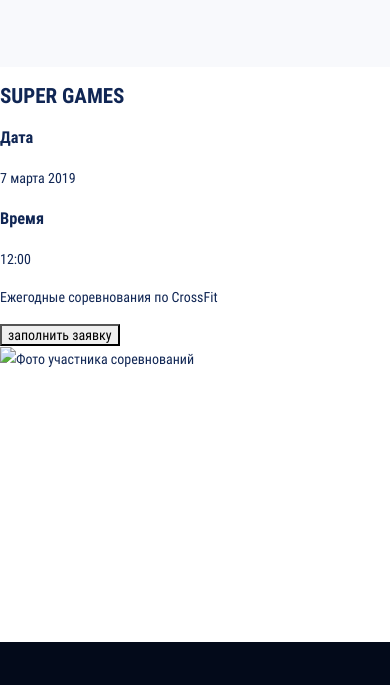
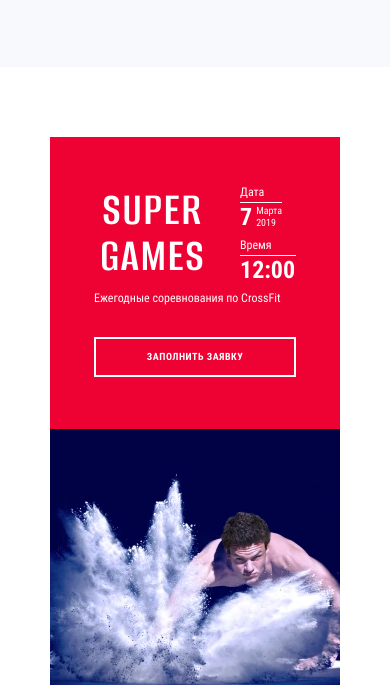
Before and after one commit to NailMarkov/Fitness-2.0, a plain HTML site: page index.html in a window 390 px wide. Shown: the part 2836-3521 px from the top of the page. Drawn offline with Linux system fonts and the light colour scheme.

Commit message:
deploy: ee7c23cfb6c293f13a2c90b3e572a4f260981277

```diff
--- a/css/style.css
+++ b/css/style.css
@@ -739,7 +739,7 @@
   background-size: 30px 42px;
 }
 
-.card__bg {
+.card__price-bg {
   position: absolute;
   bottom: 30px;
   left: 0;
@@ -865,6 +865,112 @@
   color: #15ab07;
 }
 
+.games {
+  display: -webkit-box;
+  display: -ms-flexbox;
+  display: flex;
+  padding: 120px calc(50% - 580px) 100px;
+}
+
+.games__event-block {
+  padding: 85px 78px;
+  background-color: #ed0233;
+  color: #ffffff;
+}
+
+.games__event-time {
+  display: -ms-grid;
+  display: grid;
+  -ms-grid-columns: 201px 93px;
+  grid-template-columns: 201px 93px;
+  -ms-grid-rows: auto auto;
+  grid-template-rows: auto auto;
+  gap: 13px 50px;
+  margin-bottom: 9px;
+}
+
+.games__title {
+  grid-row: -1/1;
+  margin: 0;
+  font-family: "Alumni Sans", "Arial", sans-serif;
+  font-weight: 600;
+  font-size: 82px;
+  line-height: 79px;
+  letter-spacing: 2.46px;
+  text-align: center;
+}
+
+.games__subtitle {
+  margin: 0 0 4px;
+  font-weight: 400;
+  font-size: 18px;
+  line-height: 18px;
+}
+
+.games__date {
+  position: relative;
+  display: -webkit-box;
+  display: -ms-flexbox;
+  display: flex;
+  -webkit-box-align: center;
+  -ms-flex-align: center;
+  align-items: center;
+  margin: 0;
+  width: 64px;
+}
+
+.games__date::before {
+  content: "";
+  position: absolute;
+  top: 5px;
+  right: 0;
+  left: 0;
+  height: 1px;
+  background-color: #ffffff;
+}
+
+.games__figure {
+  display: block;
+  margin-right: 6px;
+  font-weight: 700;
+  font-size: 40px;
+  line-height: 60px;
+}
+
+.games__month {
+  display: block;
+  width: 37px;
+  line-height: 19px;
+}
+
+.games__time {
+  position: relative;
+  margin: 0;
+}
+
+.games__time::before {
+  content: "";
+  position: absolute;
+  top: 5px;
+  right: 0;
+  left: 0;
+  height: 1px;
+  background-color: #ffffff;
+}
+
+.games__text {
+  margin: 0 0 46px;
+  font-size: 18px;
+  line-height: 27px;
+}
+
+.games__buton {
+  width: 100%;
+  padding: 26px 26px 25px;
+  border: 4px solid #ffffff;
+  color: inherit;
+}
+
 .gym {
   display: -webkit-box;
   display: -ms-flexbox;
@@ -1266,6 +1372,75 @@
     padding: 61px 111px;
   }
 
+  .games {
+    padding: 100px calc(50% - 339px);
+  }
+
+  .games__event-block {
+    padding: 51px 45px;
+  }
+
+  .games__event-time {
+    -ms-grid-columns: 117px 56px;
+    grid-template-columns: 117px 56px;
+    gap: 5px 29px;
+    margin-bottom: 1px;
+  }
+
+  .games__title {
+    font-size: 48px;
+    line-height: 46px;
+    letter-spacing: 1.44px;
+  }
+
+  .games__subtitle {
+    margin-bottom: 2px;
+    font-size: 12px;
+    line-height: 10px;
+  }
+
+  .games__date {
+    width: 42px;
+  }
+
+  .games__date::before {
+    top: 3px;
+  }
+
+  .games__figure {
+    margin-right: 4px;
+    font-size: 24px;
+    line-height: 36px;
+  }
+
+  .games__month {
+    font-size: 10px;
+    line-height: 12px;
+  }
+
+  .games__time::before {
+    top: 3px;
+  }
+
+  .games__text {
+    margin-bottom: 30px;
+    font-size: 12px;
+    line-height: 18px;
+  }
+
+  .games__buton {
+    padding: 13px 26px;
+    font-size: 10px;
+    line-height: 10px;
+    letter-spacing: 0.5px;
+    border-width: 2px;
+  }
+
+  .games__game-picture {
+    width: 386px;
+    height: 282px;
+  }
+
   .gym {
     -webkit-box-orient: vertical;
     -webkit-box-direction: normal;
@@ -1469,11 +1644,28 @@
     background-size: 24px 33px;
   }
 
-  .card__bg {
+  .card__price-bg {
     bottom: 26px;
     left: 23px;
     font-size: 80px;
     line-height: 120px;
+  }
+
+  .games {
+    -webkit-box-orient: vertical;
+    -webkit-box-direction: normal;
+    -ms-flex-direction: column;
+    flex-direction: column;
+    padding: 70px calc(50% - 145px);
+  }
+
+  .games__event-block {
+    padding: 50px 44px 52px;
+  }
+
+  .games__game-picture {
+    width: 290px;
+    height: 292px;
   }
 
   .gym {
--- a/index.html
+++ b/index.html
@@ -114,7 +114,7 @@
               <p class="card__time">12 занятий</p>
               <p class="card__price">
                 5000
-                <span class="card__bg">5000</span>
+                <span class="card__price-bg">5000</span>
               </p>
               <button class="card__btn btn btn--bg-light" type="button">купить абонемент</button>
             </div>
@@ -125,9 +125,9 @@
               <p class="card__time">с 8:00 до 17:00 </p>
               <p class="card__price">
                 1700
-                <span class="card__bg">1700</span>
+                <span class="card__price-bg">1700</span>
               </p>
-              <button class="card__btn btn btn--bg-light" type="button">купить абонемент</button>
+              <button class="card__btn btn" type="button">купить абонемент</button>
             </div>
           </li>
           <li class="price-list__item">
@@ -136,7 +136,7 @@
               <p class="card__time">с 8:00 до 22:00 </p>
               <p class="card__price">
                 2700
-                <span class="card__bg">2700</span>
+                <span class="card__price-bg">2700</span>
               </p>
               <button class="card__btn btn btn--bg-light" type="button">купить абонемент</button>
             </div>
@@ -153,10 +153,10 @@
               <h3 class="games__subtitle">Дата</h3>
               <p class="games__date">
                 <span class="games__figure">7</span>
-                <span class="games__month">марта 2019</span>
+                <span class="games__month">Марта 2019</span>
               </p>
             </div>
-            <div class="games__bloc">
+            <div class="games__block">
               <h3 class="games__subtitle">Время</h3>
               <p class="games__time">
                 <span class="games__figure">12:00</span>
@@ -164,11 +164,18 @@
             </div>
           </div>
           <p class="games__text">Ежегодные соревнования по CrossFit</p>
-          <button class="games__buton" type="button">заполнить заявку</button>
+          <button class="games__buton btn" type="button">заполнить заявку</button>
         </div>
         <div class="games__game-picture">
           <picture>
-            <img src="img/crossfit-desktop.jpg" alt="Фото участника соревнований" srcset="img/crossfit-desktop@2x.jpg"
+            <source type="image/webp" media="(max-width: 767px)"
+              srcset="img/crossfit-mobile.webp, img/crossfit-mobile@2x.webp 2x" />
+            <source type="image/webp" media="(max-width: 1199px)"
+              srcset="img/crossfit-tablet.webp, img/crossfit-tablet@2x.webp 2x" />
+            <source type="image/webp" srcset="img/crossfit-desktop.webp, img/crossfit-desktop@2x.webp 2x" />
+            <source media="(max-width: 767px)" srcset="img/crossfit-desktop.jpg 1x, img/crossfit-desktop@2x.jpg 2x" />
+            <source media="(max-width: 1199px)" srcset="img/crossfit-tablet.jpg 1x, img/crossfit-tablet@2x.jpg 2x" />
+            <img src="img/crossfit-desktop.jpg" alt="Фото участника соревнований." srcset="img/crossfit-desktop@2x.jpg"
               width="660" height="500">
           </picture>
         </div>
```
Also changed, not shown: css/style.min.css, img/pixelperfect/index-1366.jpg, img/pixelperfect/index-1366.webp (deleted), img/pixelperfect/index-320.jpg, img/pixelperfect/index-320.webp (deleted), img/pixelperfect/index-768.jpg, img/pixelperfect/index-768.webp (deleted), 1 other file.
